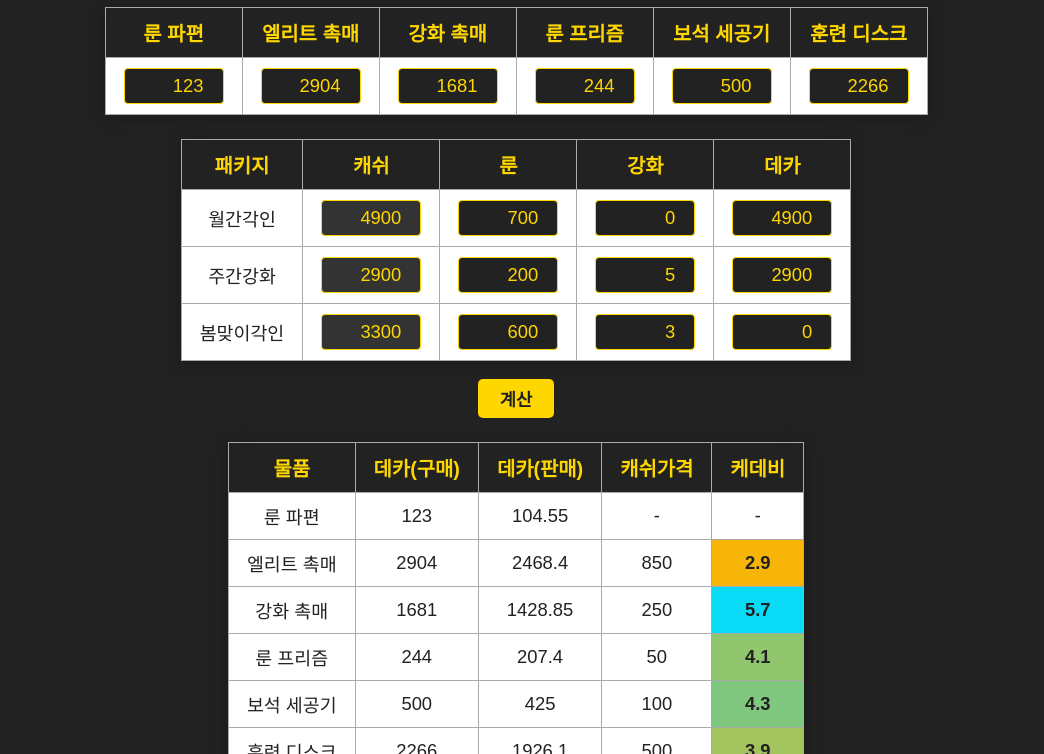
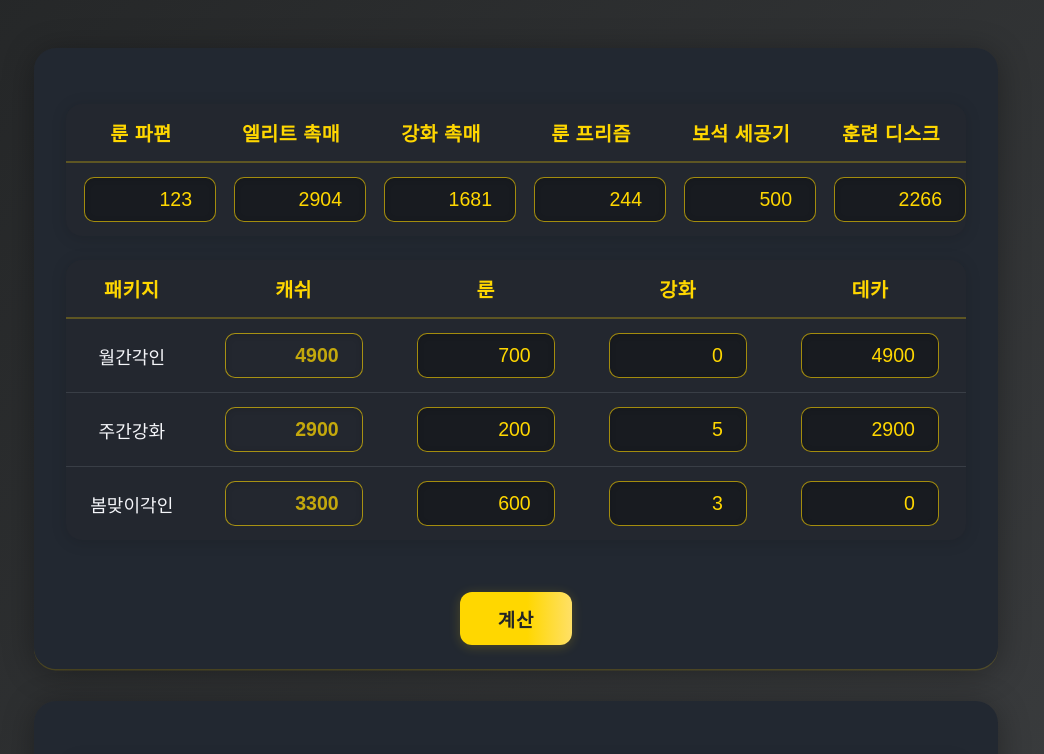
Before and after one commit to roba513/mobiapps, a plain HTML site: page index.html in a window 1280 px wide. Shown: the part 104-858 px from the top of the page, without its empty margins (124-1168 px from the left). Drawn offline with Linux system fonts and the light colour scheme.

Commit message:
Update index.html

```diff
--- a/index.html
+++ b/index.html
@@ -2,32 +2,131 @@
 <html lang="ko">
 <head>
   <meta charset="utf-8">
-  <title>룬/데카/캐쉬 계산기 (정적)</title>
+  <title>캐데비 계산기</title>
   <style>
-    body { background:#222; color:#eee; font-family:sans-serif; }
-    h2 { margin-top:32px; }
-    .center { text-align:center; }
-    .flex-col { display:flex; flex-direction:column; align-items:center; }
-    .flex-row { display:flex; flex-direction:row; justify-content:center; gap:16px; }
-    table { border-collapse:collapse; margin:24px 0; background:#fff; color:#222; font-size:1.15em; min-width:520px; box-shadow:0 2px 16px #0004; margin-left:auto; margin-right:auto; }
-    th,td { border:1.5px solid #aaa; padding:10px 18px; text-align:center; }
-    th { background:#222; color:#ffd700; font-size:1.08em; }
-    input[type=number] { width:90px; padding:6px 4px; font-size:1em; border-radius:4px; border:1.5px solid #ffd700; background:#222; color:#ffd700; text-align:right; }
-    input[readonly] { background:#333; color:#ffd700; }
-    button { font-size:1.1em; padding:7px 22px; margin:18px 0 0 0; background:#ffd700; color:#222; border:none; border-radius:5px; cursor:pointer; font-weight:bold; transition:background 0.2s; }
-    button:hover { background:#ffe066; }
-    .input-table { margin-bottom:0; }
-    @media (max-width:700px) {
-      table { min-width:320px; font-size:0.98em; }
-      th,td { padding:6px 4px; }
-      input[type=number] { width:60px; font-size:0.95em; }
+    body {
+      background: linear-gradient(135deg, #232526 0%, #414345 100%);
+      color: #f5f6fa;
+      font-family: 'Pretendard', 'Noto Sans KR', 'Apple SD Gothic Neo', Arial, sans-serif;
+      margin: 0;
+      min-height: 100vh;
+    }
+    h2 {
+      margin-top: 40px;
+      font-size: 2.2em;
+      font-weight: 800;
+      letter-spacing: 1px;
+      text-align: center;
+      color: #ffd700;
+      text-shadow: 0 2px 16px #0008;
+    }
+    .flex-col {
+      display: flex;
+      flex-direction: column;
+      align-items: center;
+      width: 100%;
+    }
+    .card {
+      background: rgba(34, 40, 49, 0.98);
+      border-radius: 22px;
+      box-shadow: 0 4px 32px #0005, 0 1.5px 0 #ffd70033;
+      padding: 32px 32px 24px 32px;
+      margin: 32px 0 0 0;
+      max-width: 900px;
+      width: 95vw;
+      transition: box-shadow 0.2s;
+    }
+    table {
+      border-collapse: separate;
+      border-spacing: 0;
+      margin: 24px 0;
+      background: #23272f;
+      color: #f5f6fa;
+      font-size: 1.13em;
+      min-width: 520px;
+      box-shadow: 0 2px 16px #0002;
+      border-radius: 16px;
+      overflow: hidden;
+      width: 100%;
+    }
+    th,td {
+      border: none;
+      padding: 14px 18px;
+      text-align: center;
+    }
+    th {
+      background: #23272f;
+      color: #ffd700;
+      font-size: 1.08em;
+      font-weight: 700;
+      border-bottom: 2.5px solid #ffd70044;
+      letter-spacing: 0.5px;
+    }
+    tr:not(:last-child) td {
+      border-bottom: 1.5px solid #393e46;
+    }
+    input[type=number] {
+      width: 100%;
+      min-width: 70px;
+      max-width: 120px;
+      padding: 10px 8px;
+      font-size: 1.08em;
+      border-radius: 10px;
+      border: 1.5px solid #ffd70099;
+      background: #181b20;
+      color: #ffd700;
+      text-align: right;
+      outline: none;
+      transition: border 0.2s, box-shadow 0.2s;
+      box-shadow: 0 1px 6px #0002 inset;
+    }
+    input[type=number]:focus {
+      border: 2px solid #ffd700;
+      background: #23272f;
+      color: #fffbe7;
+    }
+    input[readonly] {
+      background: #23272f;
+      color: #ffd700bb;
+      font-weight: 600;
+    }
+    button {
+      font-size: 1.18em;
+      padding: 13px 38px;
+      margin: 28px 0 0 0;
+      background: linear-gradient(90deg, #ffd700 60%, #ffe066 100%);
+      color: #232526;
+      border: none;
+      border-radius: 12px;
+      cursor: pointer;
+      font-weight: 800;
+      box-shadow: 0 2px 12px #ffd70033;
+      letter-spacing: 1px;
+      transition: background 0.18s, box-shadow 0.18s, color 0.18s;
+    }
+    button:hover {
+      background: linear-gradient(90deg, #ffe066 60%, #ffd700 100%);
+      color: #181b20;
+      box-shadow: 0 4px 24px #ffd70055;
+    }
+    .center { text-align: center; }
+    @media (max-width: 900px) {
+      .card { padding: 18px 2vw 12px 2vw; }
+      table { min-width: 320px; font-size: 0.98em; }
+      th,td { padding: 8px 4px; }
+      input[type=number] { min-width: 48px; font-size: 0.98em; }
+    }
+    @media (max-width: 600px) {
+      h2 { font-size: 1.2em; }
+      .card { padding: 8px 0 8px 0; }
+      table { font-size: 0.93em; }
     }
   </style>
 </head>
 <body>
-  <h2 class="center">캐데비 계산기</h2>
+  <h2>캐데비 계산기</h2>
   <div class="flex-col">
-    <div id="top_kedebi" class="center"></div>
+    <div class="card">
       <form id="mainForm" onsubmit="return false;">
         <table class="input-table">
           <tr>
@@ -68,8 +167,11 @@
         </table>
         <div class="center"><button type="button" onclick="calcAll()">계산</button></div>
       </form>
+    </div>
+    <div class="card">
       <div id="result" class="center"></div>
       <div id="pkg_result" class="center"></div>
+    </div>
   </div>
   <script>
     const labels = ['룬 파편','엘리트 촉매','강화 촉매','룬 프리즘','보석 세공기','훈련 디스크'];
@@ -77,11 +179,10 @@
     function getKedebiColor(val, min, max) {
       if(isNaN(val)) return '';
       const t = (val - min) / (max - min + 0.0001);
-      // t=1(최고) 파랑, t=0(최저) 빨강
       const r = Math.round(255 * (1-t));
-      const g = Math.round(180 + 40 * t); // 중간값 밝게
+      const g = Math.round(180 + 40 * t);
       const b = Math.round(255 * t);
-      return `background:rgb(${r},${g},${b});color:#222;font-weight:bold;`;
+      return `background:linear-gradient(90deg,rgba(${r},${g},${b},0.18),rgba(${r},${g},${b},0.38));color:#232526;font-weight:900;border-radius:8px;`;
     }
     function calcAll() {
       // 1. 단일품목 케데비 계산 및 값 수집
```
Lines whose indentation alone changed are shown as unchanged.
